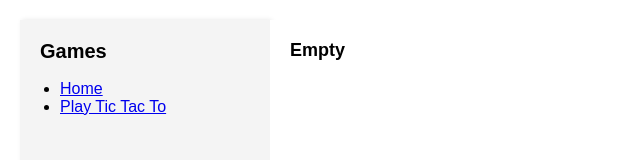
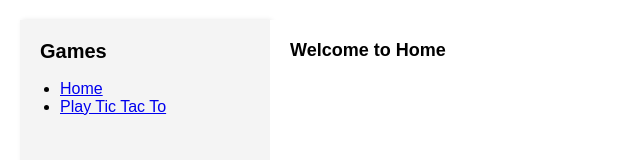
Before and after one commit to chanwooDev/react-pet, a React (Vite) app: page / in a window 1280 px wide. Shown: the top 160 px of the page, without its empty margins (0-640 px from the left). Built offline with nearby package versions, Linux system fonts and the light colour scheme.

Commit message:
home title

```diff
--- a/src/App.tsx
+++ b/src/App.tsx
@@ -1,7 +1,7 @@
 import { BrowserRouter, Link, Route, Routes } from 'react-router-dom';
 import './App.css'
 import { Board } from './component/Board';
-import Empty from './component/Empty';
+import Home from './component/Home';
 
 function App() {
 
@@ -20,7 +20,7 @@ function App() {
         </div>
         <div className="content">
           <Routes>
-            <Route path="/" element={<Empty />} />
+            <Route path="/" element={<Home />} />
             <Route path="/tic-tac-to" element={<Board />} />
           </Routes>
         </div>
--- /dev/null
+++ b/src/component/Home.tsx
@@ -0,0 +1,3 @@
+export default function Home() {
+  return <h3>Welcome to Home</h3>
+}
```
